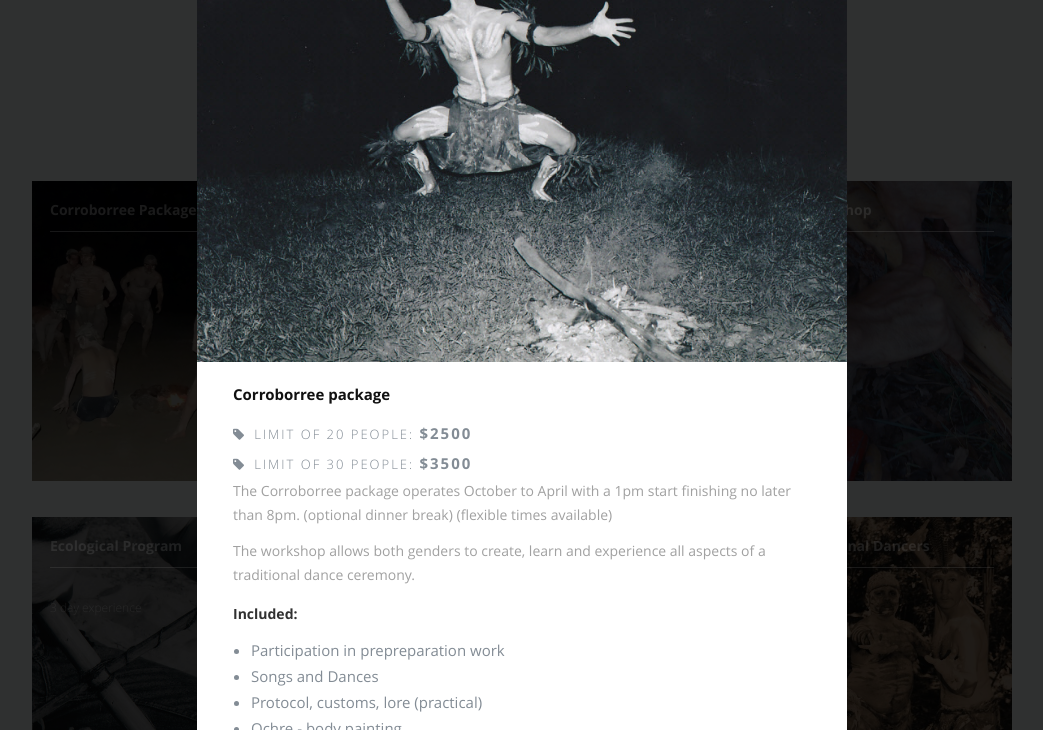
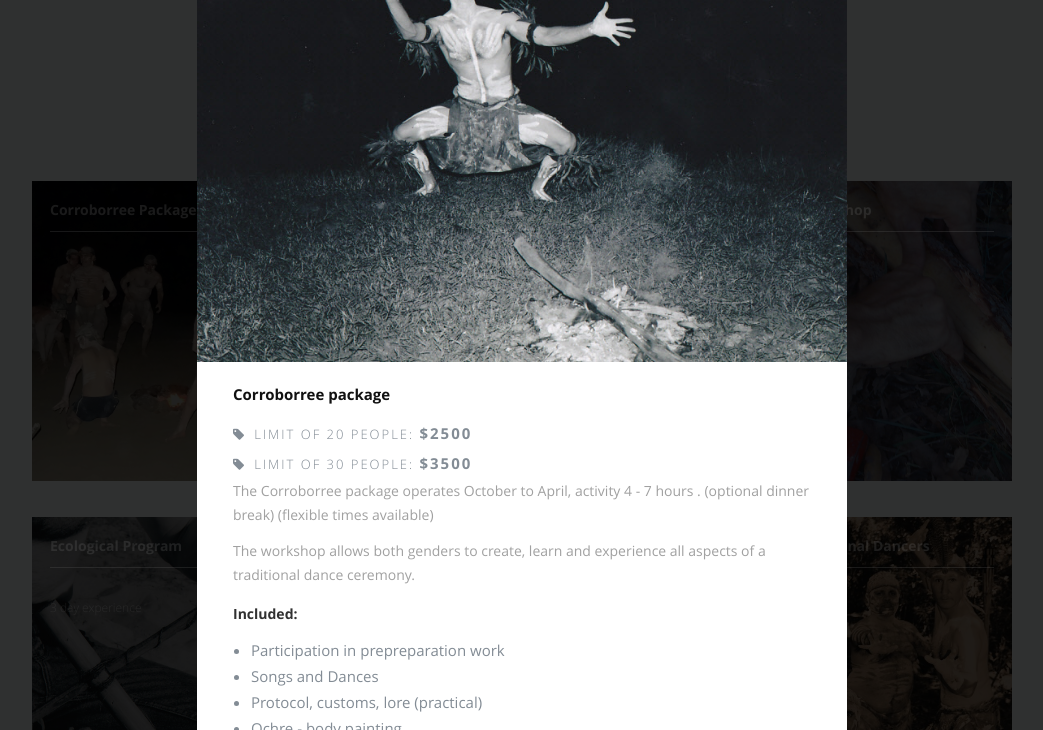
Before and after one commit to purewhite2010/djaculture, a plain HTML site: page djaculture/index.html in a window 1280 px wide. Both pictures are taken after a click on the link "Corroborree Package". Shown: the part 2840-3570 px from the top of the page, without its empty margins (118-1161 px from the left). Drawn offline with nearby package versions, Linux system fonts and the light colour scheme.

Commit message:
Update corroborree package

```diff
--- a/djaculture/index.html
+++ b/djaculture/index.html
@@ -393,7 +393,7 @@
         <span class="categories"><i class="fa fa-tag"></i>Limit of 20 people: <strong>$2500</strong></span>
         <span class="categories"><i class="fa fa-tag"></i>Limit of 30 people: <strong>$3500</strong></span>
 
-        <p>The Corroborree package operates October to April with a 1pm start finishing no later than 8pm. (optional
+        <p>The Corroborree package operates October to April, activity 4 - 7 hours . (optional
             dinner break) (flexible times available)</p>
 
         <p>The workshop allows both genders to create, learn and experience all aspects of a traditional dance ceremony.</p>
```
